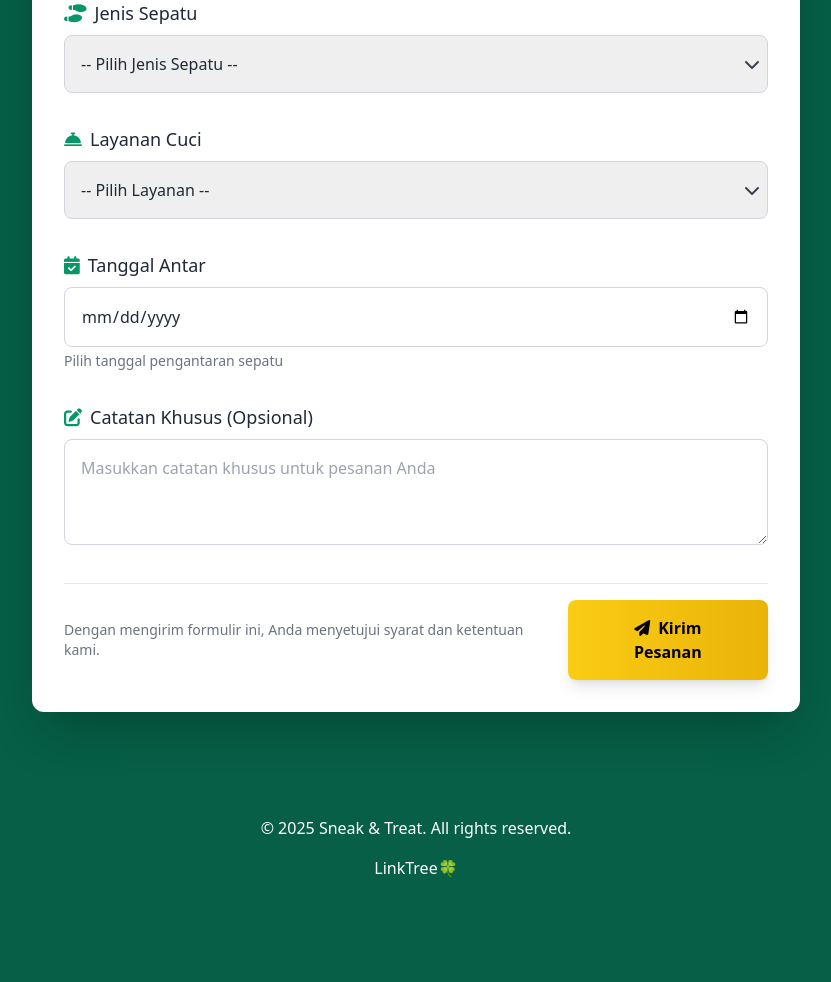
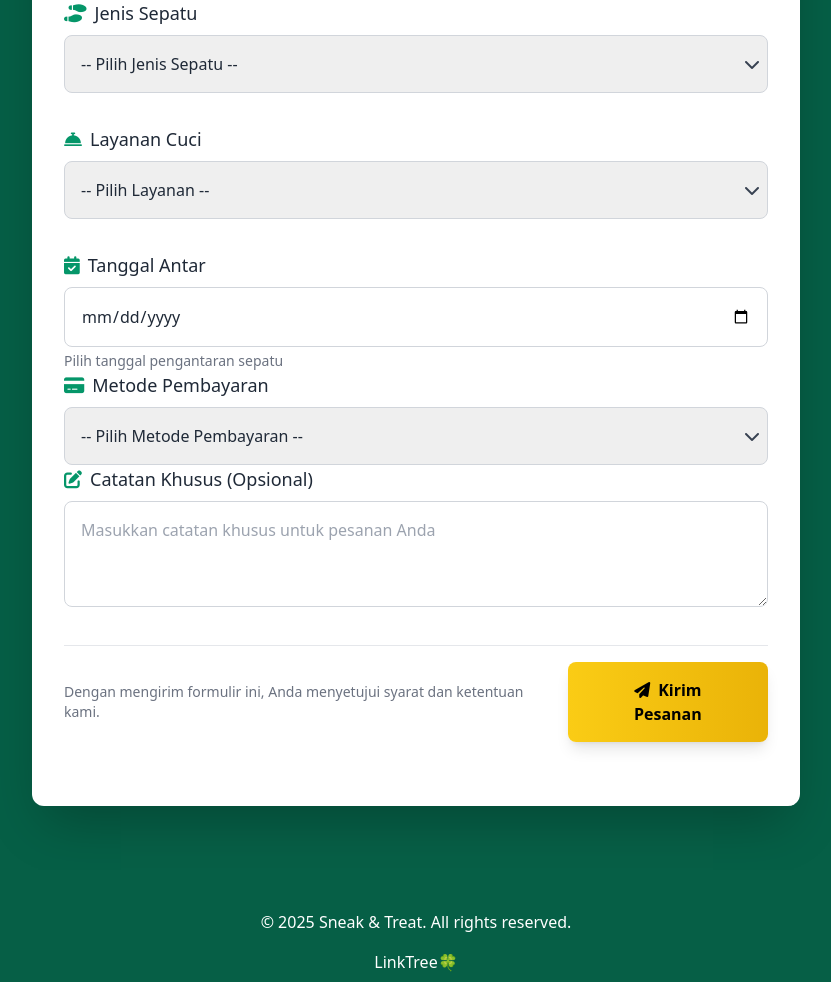
Before and after one commit to Bagassuryo/Website-Usaha-Cuci-Sepatu-Sneak-Treat, a PHP site: page /Project_Sepatu/Main/pemesanan.php in a window 1280 px wide. Shown: the part 689-1671 px from the top of the page, without its empty margins (224-1055 px from the left). Before the commit the page ends 1567 px from the top, so only its background shows below. Run offline with PHP 8.4, Linux system fonts and the light colour scheme; a user stored in the database is signed in; data comes from the database, SQL or seed files in the repository; some libraries are stand-ins or nearby versions.

Commit message:
Update pemesanan.php

```diff
--- a/Project_Sepatu/Main/pemesanan.php
+++ b/Project_Sepatu/Main/pemesanan.php
@@ -13,7 +13,7 @@
 // Inisialisasi variabel error
 $error = '';
 
-// Ganti query sebelumnya dengan ini:
+// Query untuk mendapatkan data user
 $stmt = $conn->prepare("SELECT c.IdCustomer, c.Nama, c.No_Telepon, a.Email_Akun, a.idAkun
                        FROM customer c
                        JOIN akun a ON c.IdCustomer = a.Customer_IdCustomer
@@ -38,14 +38,17 @@
     $layanan = htmlspecialchars(trim($_POST["layanan"]));
     $tanggal = htmlspecialchars(trim($_POST["tanggal"]));
     $catatan = isset($_POST["catatan"]) ? htmlspecialchars(trim($_POST["catatan"])) : '';
+    $metode_pembayaran = isset($_POST["metode_pembayaran"]) ? htmlspecialchars(trim($_POST["metode_pembayaran"])) : '';
 
     // Validasi input
-    if (empty($jenis_sepatu) || empty($layanan) || empty($tanggal)) {
+    if (empty($jenis_sepatu) || empty($layanan) || empty($tanggal) || empty($metode_pembayaran)) {
         $error = "Semua field wajib diisi!";
     } elseif (strtotime($tanggal) < strtotime('today')) {
         $error = "Tanggal tidak boleh di masa lalu";
     } else {
-        // Dapatkan harga dari database berdasarkan layanan yang dipilih
+        // Mulai transaksi database
+        $conn->begin_transaction();
+
         try {
             // Cari idLayanan berdasarkan nama layanan yang dipilih
             $stmt = $conn->prepare("SELECT idLayanan, Harga FROM layanan WHERE Nama_Layanan = ?");
@@ -61,7 +64,7 @@
             $idLayanan = $layanan_data['idLayanan'];
             $total_harga = $layanan_data['Harga'];
 
-            // Simpan data ke tabel pesanan
+            // 1. Simpan data ke tabel pesanan (tanpa IdPembayaran dulu)
             $stmt = $conn->prepare("INSERT INTO pesanan (
                 idLayanan,
                 Customer_IdCustomer,
@@ -76,7 +79,7 @@
             $stmt->bind_param(
                 "issdss",
                 $idLayanan,
-                $user_data['IdCustomer'], // Ini yang diperbaiki
+                $user_data['IdCustomer'],
                 $tanggal,
                 $total_harga,
                 $jenis_sepatu,
@@ -85,31 +88,69 @@
 
             $stmt->execute();
 
-            if ($stmt->affected_rows > 0) {
+            if ($stmt->affected_rows === 0) {
+                throw new Exception("Gagal menyimpan pesanan");
+            }
+
             $id_pesanan = $conn->insert_id;
+
+            // 2. Simpan data pembayaran
+            $stmt = $conn->prepare("INSERT INTO pembayaran (
+                Metode_Pembayaran,
+                Jumlah_Pembayaran,
+                Status_Pembayaran,
+                Pesanan_IdPesanan
+                ) VALUES (?, ?, 'Pending', ?)");
+
+            $stmt->bind_param(
+                "sdi",
+                $metode_pembayaran,
+                $total_harga,
+                $id_pesanan
+            );
+
+            $stmt->execute();
+
+            if ($stmt->affected_rows === 0) {
+                throw new Exception("Gagal menyimpan data pembayaran");
+            }
+
+            $id_pembayaran = $conn->insert_id;
+
+            // 3. Update pesanan dengan IdPembayaran
+            $stmt = $conn->prepare("UPDATE pesanan SET IdPembayaran = ? WHERE idPesanan = ?");
+            $stmt->bind_param("ii", $id_pembayaran, $id_pesanan);
+            $stmt->execute();
+
+            if ($stmt->affected_rows === 0) {
+                throw new Exception("Gagal mengupdate pesanan dengan data pembayaran");
+            }
+
+            // Commit transaksi jika semua berhasil
+            $conn->commit();
+
+            // Simpan data pesanan di session untuk halaman konfirmasi
             $_SESSION['data_pesanan'] = [
                 'id_pesanan' => $id_pesanan,
+                'id_pembayaran' => $id_pembayaran,
                 'nama' => $user_data['Nama'],
                 'no_hp' => $user_data['No_Telepon'],
                 'jenis_sepatu' => $jenis_sepatu,
                 'layanan' => $layanan,
                 'tanggal' => $tanggal,
                 'total_harga' => $total_harga,
-                    'catatan' => $catatan
+                'catatan' => $catatan,
+                'metode_pembayaran' => $metode_pembayaran,
+                'status_pembayaran' => 'Pending'
             ];
 
-                // Simpan data pesanan di session untuk halaman konfirmasi
-                $_SESSION['data_pesanan'] = $data_pesanan;
+            // Redirect ke halaman konfirmasi
+            header("Location: pemesanan.php");
+            exit;
 
-                // Redirect ke halaman konfirmasi
-                header("Location: Pemesanan.php");
-                exit;
-            } else {
-                throw new Exception("Gagal menyimpan pesanan");
-            }
-
-            $stmt->close();
         } catch (Exception $e) {
+            // Rollback transaksi jika ada error
+            $conn->rollback();
             $error = "Terjadi kesalahan: " . $e->getMessage();
         }
     }
@@ -318,6 +359,26 @@
                 >
                 <p class="text-sm text-gray-500 mt-1">Pilih tanggal pengantaran sepatu</p>
               </div>
+
+              <!-- Metode Pembayaran -->
+              <div class="mb-8">
+                  <label class="block text-lg font-medium mb-2">
+                      <i class="fas fa-credit-card text-emerald-600 mr-2"></i>Metode Pembayaran
+                  </label>
+                  <div class="relative">
+                      <select
+                          name="metode_pembayaran"
+                          required
+                          class="w-full p-4 border border-gray-300 rounded-lg form-input focus:border-yellow-400 focus:ring-2 focus:ring-yellow-200 appearance-none"
+                      >
+                          <option value="">-- Pilih Metode Pembayaran --</option>
+                          <option value="Transfer Bank" <?php echo (isset($_POST['metode_pembayaran']) && $_POST['metode_pembayaran'] == 'Transfer Bank') ? 'selected' : ''; ?>>Transfer Bank</option>
+                          <option value="E-Wallet" <?php echo (isset($_POST['metode_pembayaran']) && $_POST['metode_pembayaran'] == 'E-Wallet') ? 'selected' : ''; ?>>E-Wallet (Dana, OVO, etc)</option>
+                          <option value="Tunai" <?php echo (isset($_POST['metode_pembayaran']) && $_POST['metode_pembayaran'] == 'Tunai') ? 'selected' : ''; ?>>Tunai saat pengantaran</option>
+                      </select>
+                      <div class="pointer-events-none absolute inset-y-0 right-0 flex items-center px-2 text-gray-700">
+                          <i class="fas fa-chevron-down"></i>
+                </div>
             </div>
 
             <!-- Catatan Khusus -->
```
Lines whose indentation alone changed are shown as unchanged.
